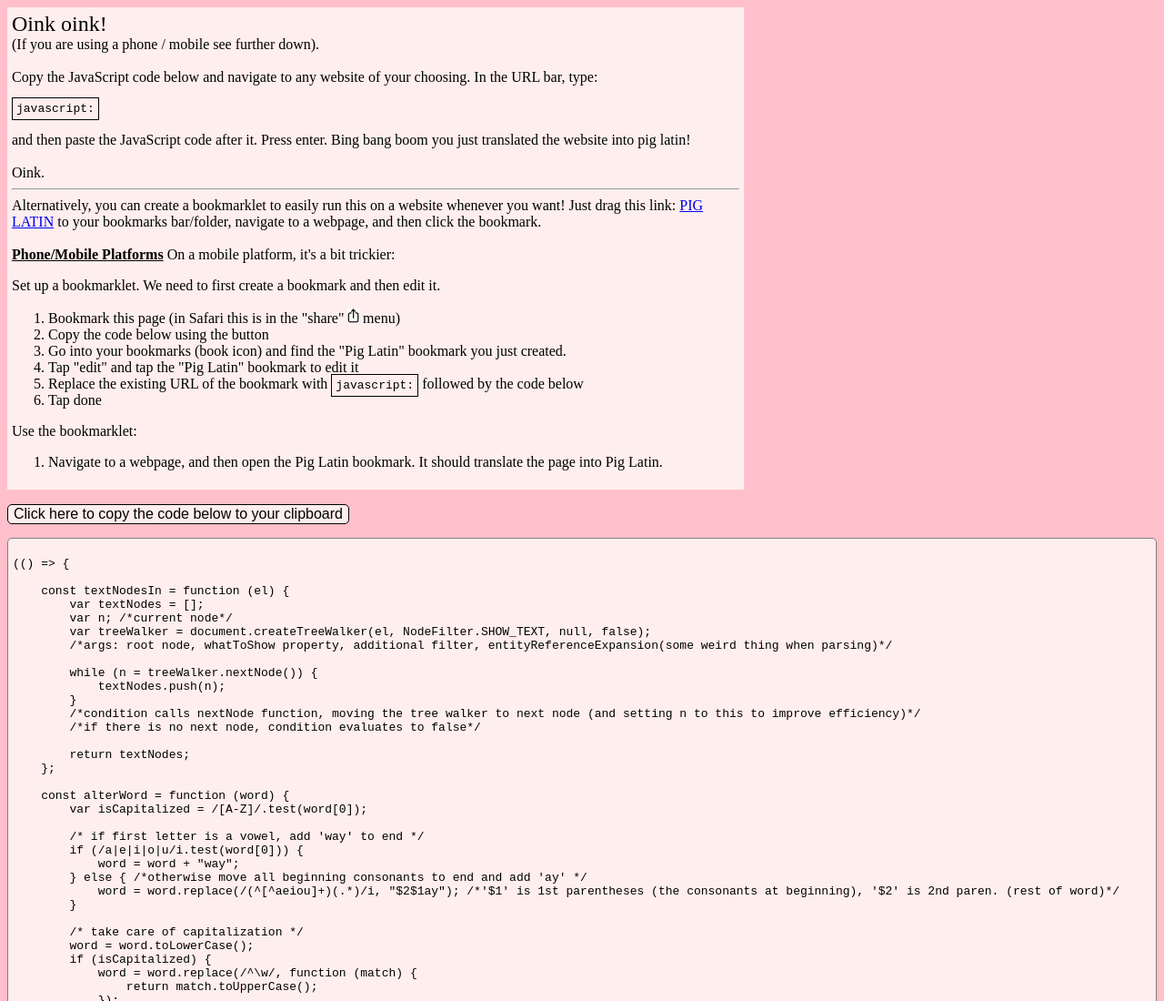
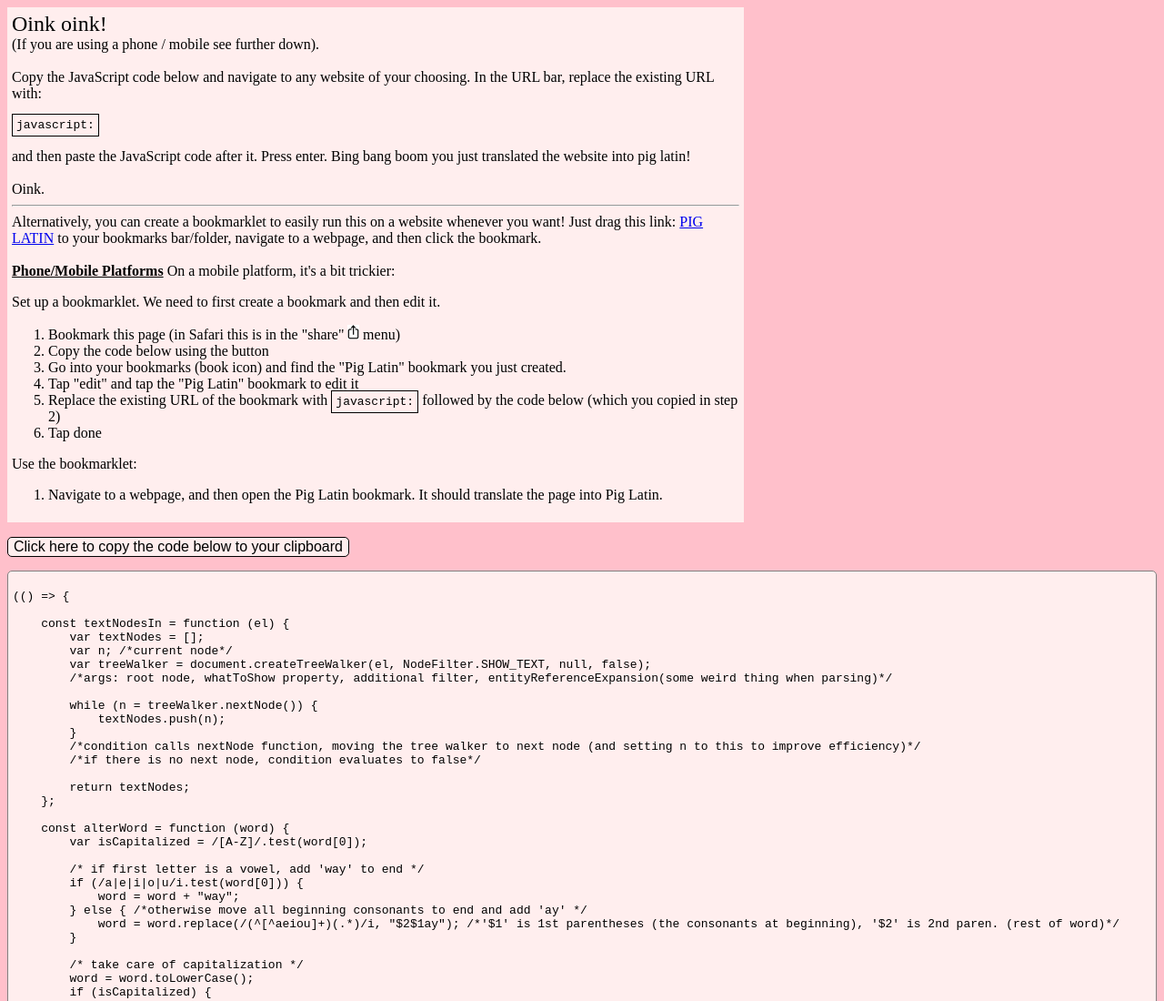
Before and after one commit to adam-kosinski/Small-Projects, a plain HTML site: page Pig Latin/pigLatin.html in a window 1280 px wide. Shown: the top 1100 px of the page at 91% size. Drawn offline with Linux system fonts and the light colour scheme.

Commit message:
Updated pig latin instructions again

```diff
--- a/Pig Latin/pigLatin.html
+++ b/Pig Latin/pigLatin.html
@@ -9,7 +9,7 @@
 <body style="height: 100%; background-color: pink;">
     <div id="instructions">
         <span id="oink-oink">Oink oink!</span><br>(If you are using a phone / mobile see further down).<br><br>
-        Copy the JavaScript code below and navigate to any website of your choosing. In the URL bar, type:
+        Copy the JavaScript code below and navigate to any website of your choosing. In the URL bar, replace the existing URL with:
         <p class="embed-code">javascript:</p>and then paste the JavaScript code after it. Press enter. Bing bang boom
         you just translated the website into pig latin!
         <br><br>Oink.
@@ -26,7 +26,7 @@
             <li>Copy the code below using the button</li>
             <li>Go into your bookmarks (book icon) and find the "Pig Latin" bookmark you just created.</li>
             <li>Tap "edit" and tap the "Pig Latin" bookmark to edit it</li>
-            <li>Replace the existing URL of the bookmark with <span class="embed-code">javascript:</span> followed by the code below</li>
+            <li>Replace the existing URL of the bookmark with <span class="embed-code">javascript:</span> followed by the code below (which you copied in step 2)</li>
             <li>Tap done</li>
         </ol>
         <p>Use the bookmarklet:</p>
```
